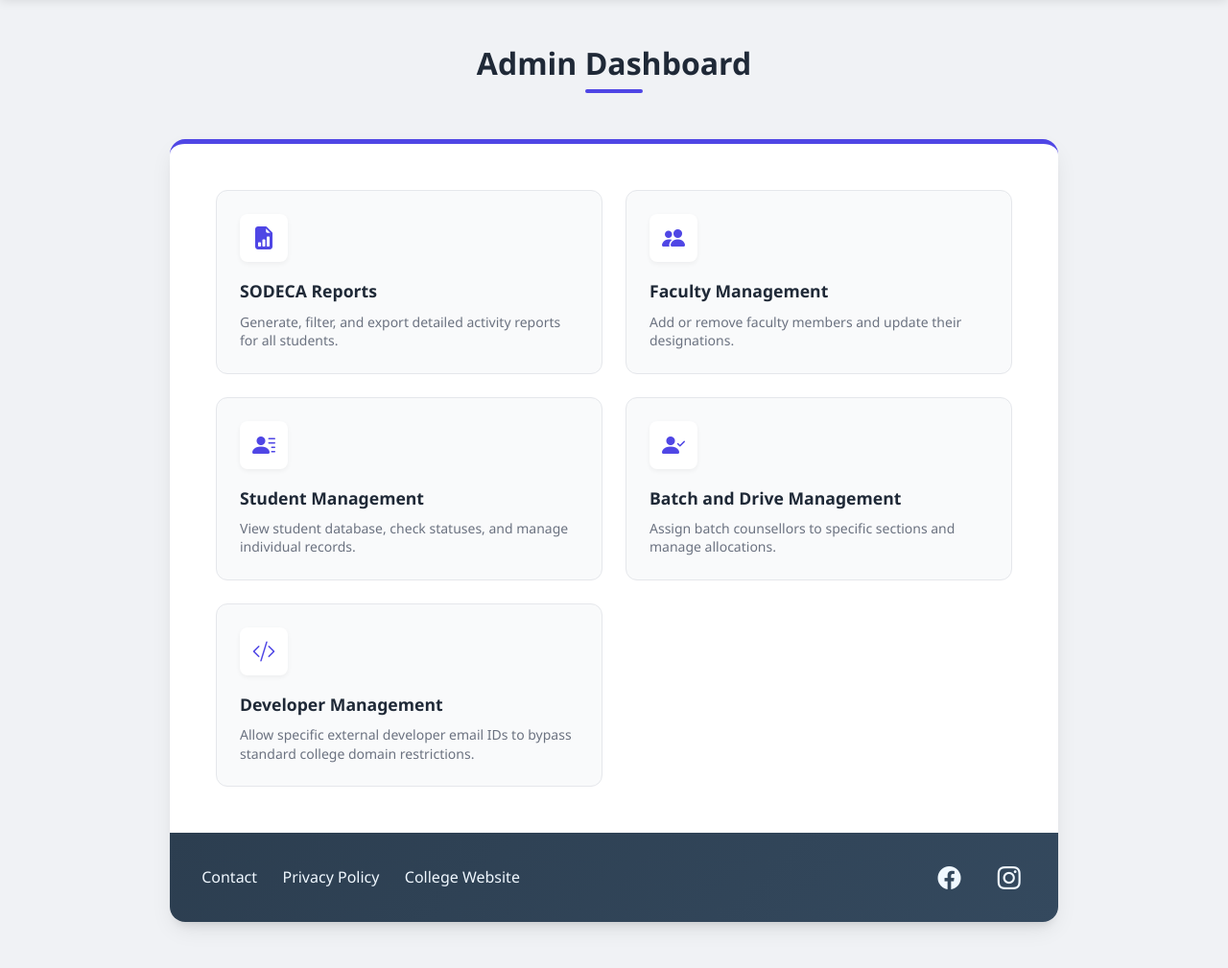
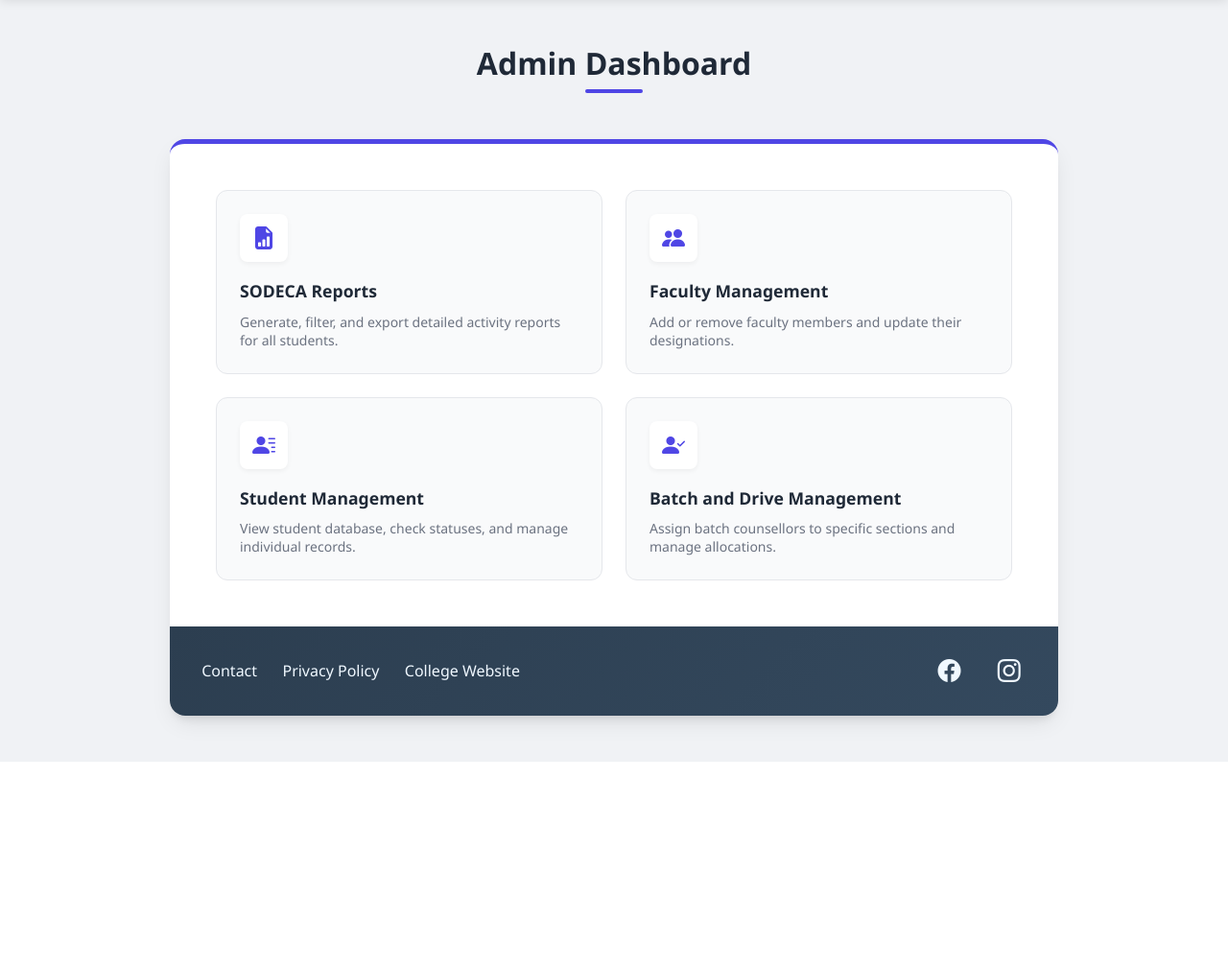
Before and after one commit to rakshitvermagithub/SODECA-Exam, a Python web app: template templates/super_admin.html in a window 1280 px wide. Shown: the part 77-1086 px from the top of the page at 96% size. After the commit the page ends 871 px from the top, so only its background shows below. Run offline with Jinja, Linux system fonts and the light colour scheme; the template is opened without the code that fills it, so the values that code supplies are empty; some libraries are stand-ins or nearby versions.

Commit message:
feat: Remove developer management from admin's homepage and keep the functionalities intact.

```diff
--- a/templates/super_admin.html
+++ b/templates/super_admin.html
@@ -211,18 +211,6 @@
                                 </a>
                             </div>
 
-                            <!-- 5. Developer Management -->
-                            <div class="col">
-                                <a href="{{ url_for('dev_management') }}" class="func-card">
-                                    <div class="func-icon">
-                                        <i class="bi bi-code-slash"></i>
-                                    </div>
-                                    <div class="func-title">Developer Management</div>
-                                    <p class="func-desc">Allow specific external developer email IDs to bypass standard college domain restrictions.</p>
-                                    <i class="bi bi-arrow-right func-arrow"></i>
-                                </a>
-                            </div>
-
                         </div>
                     </div>
 
```
